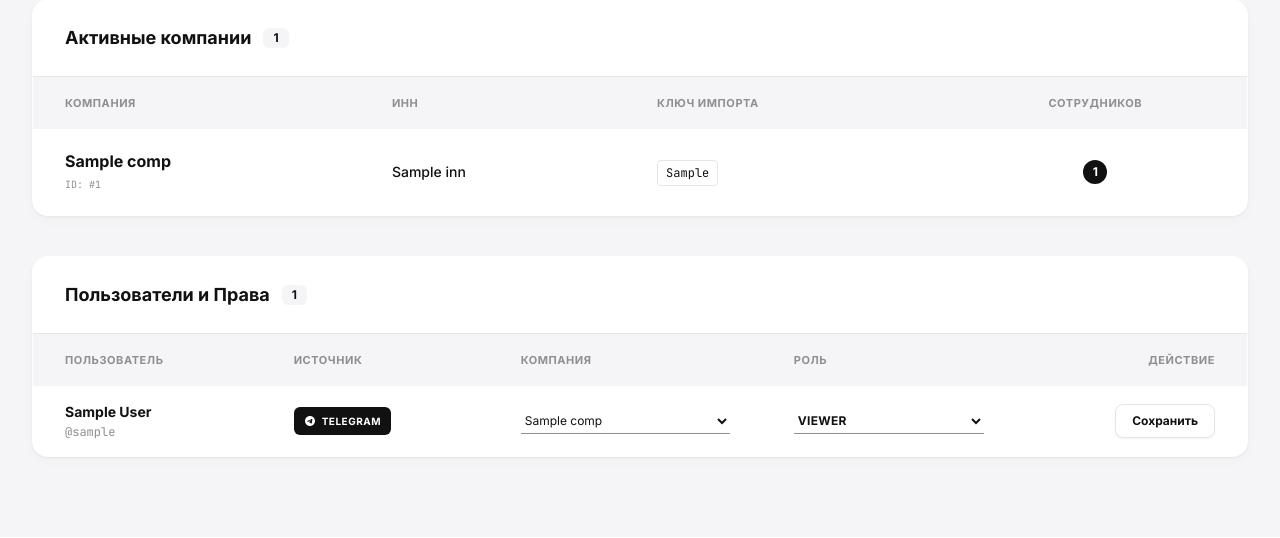
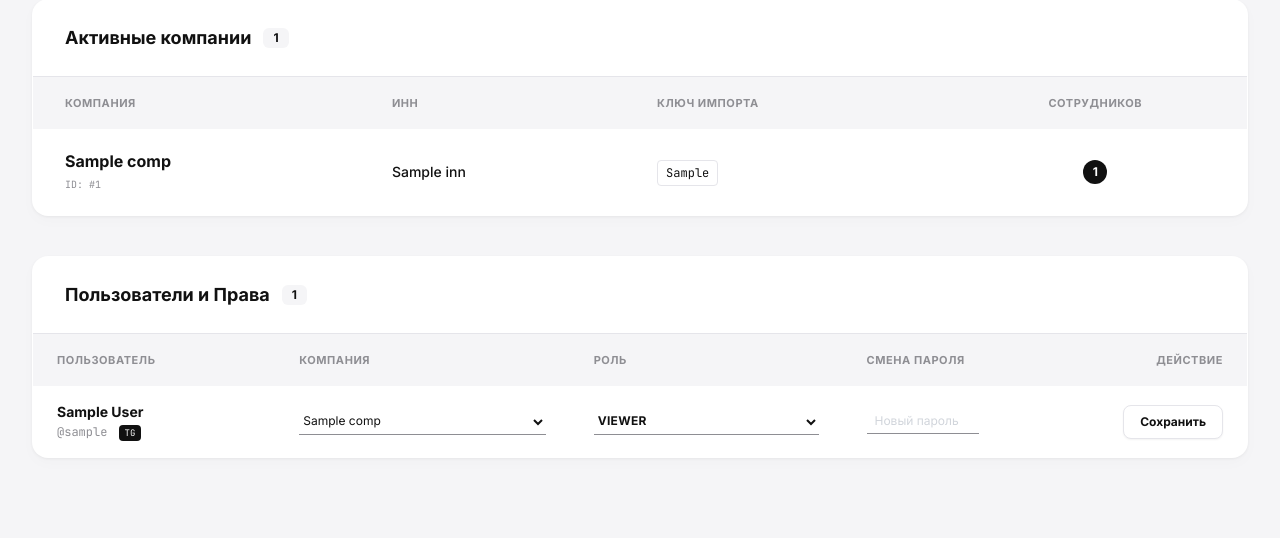
Before and after one commit to kuzyivan/telegram-bot-container-tracker-2, a FastAPI app: template web/templates/admin_companies.html in a window 1280 px wide. Shown: the part 629-1167 px from the top of the page. Before the commit the page ends 1089 px from the top, so only its background shows below. Run offline with FastAPI, Linux system fonts and the light colour scheme; the template is opened without the code that fills it: most values are stand-ins (such as "Sample title", 1, 10 or a date in 2020); parts of the project's set-up code (start-up, migrations or seed data) failed here and were passed over; some libraries are stand-ins or nearby versions.

Commit message:
web/routers/admin_modules/companies.pyweb/templates/admin_companies.html

```diff
--- a/web/templates/admin_companies.html
+++ b/web/templates/admin_companies.html
@@ -23,6 +23,7 @@
 
     <div class="grid grid-cols-1 xl:grid-cols-2 gap-8">
 
+        <!-- ФОРМА СОЗДАНИЯ КОМПАНИИ -->
         <div class="bg-white p-8 rounded-2xl shadow-card border border-transparent h-full flex flex-col">
             <div class="flex items-center gap-3 mb-6">
                 <div class="w-8 h-8 rounded-lg bg-mono-bg flex items-center justify-center text-mono-black">
@@ -59,6 +60,7 @@
             </form>
         </div>
 
+        <!-- ФОРМА СОЗДАНИЯ ПОЛЬЗОВАТЕЛЯ -->
         <div class="bg-white p-8 rounded-2xl shadow-card border border-transparent h-full flex flex-col">
             <div class="flex items-center gap-3 mb-6">
                 <div class="w-8 h-8 rounded-lg bg-mono-bg flex items-center justify-center text-mono-black">
@@ -111,6 +113,7 @@
         </div>
     </div>
 
+    <!-- СПИСОК КОМПАНИЙ -->
     <div class="bg-white rounded-2xl shadow-card border border-transparent overflow-hidden">
         <div class="px-8 py-6 bg-white border-b border-mono-border flex justify-between items-center">
             <h3 class="text-lg font-bold text-mono-black flex items-center gap-3">
@@ -156,6 +159,7 @@
         </div>
     </div>
 
+    <!-- СПИСОК ПОЛЬЗОВАТЕЛЕЙ -->
     <div class="bg-white rounded-2xl shadow-card border border-transparent overflow-hidden">
         <div class="px-8 py-6 bg-white border-b border-mono-border flex justify-between items-center">
             <h3 class="text-lg font-bold text-mono-black flex items-center gap-3">
@@ -168,11 +172,11 @@
             <table class="w-full text-sm text-left">
                 <thead class="bg-mono-bg text-mono-gray text-[11px] uppercase font-bold tracking-wider">
                     <tr>
-                        <th class="px-8 py-4">Пользователь</th>
-                        <th class="px-8 py-4">Источник</th>
-                        <th class="px-8 py-4">Компания</th>
-                        <th class="px-8 py-4">Роль</th>
-                        <th class="px-8 py-4 text-right">Действие</th>
+                        <th class="px-6 py-4">Пользователь</th>
+                        <th class="px-6 py-4">Компания</th>
+                        <th class="px-6 py-4">Роль</th>
+                        <th class="px-6 py-4 w-40">Смена пароля</th>
+                        <th class="px-6 py-4 text-right">Действие</th>
                     </tr>
                 </thead>
                 <tbody class="divide-y divide-mono-border">
@@ -180,36 +184,24 @@
                     <tr class="hover:bg-mono-bg transition group">
                         <form action="/admin/users/{{ user.id }}/update" method="POST">
 
-                            <td class="px-8 py-4 align-middle">
+                            <td class="px-6 py-4 align-middle">
                                 <div class="font-bold text-mono-black">
                                     {{ user.first_name }} {{ user.last_name or '' }}
                                 </div>
                                 <div class="text-xs text-mono-gray font-mono mt-0.5">
                                     {% if user.username %}
                                         @{{ user.username }}
+                                        <span class="inline-block ml-1 px-1.5 rounded bg-mono-black text-white text-[9px]">TG</span>
                                     {% elif user.email_login %}
                                         {{ user.email_login }}
+                                        <span class="inline-block ml-1 px-1.5 rounded bg-gray-200 text-gray-600 text-[9px]">WEB</span>
                                     {% else %}
                                         ID: {{ user.id }}
                                     {% endif %}
                                 </div>
                             </td>
 
-                            <td class="px-8 py-4 align-middle">
-                                {% if user.telegram_id %}
-                                    <div class="inline-flex items-center gap-1.5 px-2.5 py-1 rounded-md bg-mono-black text-white text-[10px] font-bold uppercase tracking-wider">
-                                        <svg class="w-3 h-3" fill="currentColor" viewBox="0 0 24 24"><path d="M12 2C6.48 2 2 6.48 2 12s4.48 10 10 10 10-4.48 10-10S17.52 2 12 2zm4.64 6.8c-.15 1.58-.8 5.42-1.13 7.19-.14.75-.42 1-.68 1.03-.58.05-1.02-.38-1.58-.75-.88-.58-1.38-.94-2.23-1.5-.99-.65-.35-1.01.22-1.59.15-.15 2.71-2.48 2.76-2.69a.2.2 0 00-.05-.18c-.06-.05-.14-.03-.21-.02-.09.02-1.49.95-4.22 2.79-.4.27-.76.41-1.08.4-.36-.01-1.04-.2-1.55-.37-.63-.2-1.12-.31-1.08-.66.02-.18.27-.36.74-.55 2.92-1.27 4.86-2.11 5.83-2.51 2.78-1.16 3.35-1.36 3.73-1.36.08 0 .27.02.39.12.1.08.13.19.14.27-.01.06.01.24 0 .24z"></path></svg>
-                                        Telegram
-                                    </div>
-                                {% else %}
-                                    <div class="inline-flex items-center gap-1.5 px-2.5 py-1 rounded-md bg-white border border-mono-border text-mono-black text-[10px] font-bold uppercase tracking-wider">
-                                        <svg class="w-3 h-3" fill="none" stroke="currentColor" viewBox="0 0 24 24"><path stroke-linecap="round" stroke-linejoin="round" stroke-width="2" d="M21 12a9 9 0 01-9 9m9-9a9 9 0 00-9-9m9 9H3m9 9a9 9 0 01-9-9m9 9c1.657 0 3-4.03 3-9s-1.343-9-3-9m0 18c-1.657 0-3-4.03-3-9s1.343-9 3-9m-9 9a9 9 0 019-9"></path></svg>
-                                        WEB
-                                    </div>
-                                {% endif %}
-                            </td>
-
-                            <td class="px-8 py-4 align-middle">
+                            <td class="px-6 py-4 align-middle">
                                 <select name="company_id" class="bg-white border-b border-mono-gray text-mono-black text-xs focus:border-mono-black focus:ring-0 block w-full py-1 pr-8 bg-transparent outline-none cursor-pointer hover:bg-mono-bg transition">
                                     <option value="0" {% if not user.company_id %}selected{% endif %}>— Нет —</option>
                                     {% for comp in companies %}
@@ -220,7 +212,7 @@
                                 </select>
                             </td>
 
-                            <td class="px-8 py-4 align-middle">
+                            <td class="px-6 py-4 align-middle">
                                 <select name="role" class="bg-white border-b border-mono-gray text-mono-black text-xs focus:border-mono-black focus:ring-0 block w-full py-1 pr-8 bg-transparent outline-none cursor-pointer hover:bg-mono-bg transition uppercase font-bold tracking-wide">
                                     <option value="viewer" {% if user.role == 'viewer' %}selected{% endif %}>Viewer</option>
                                     <option value="manager" {% if user.role == 'manager' %}selected{% endif %}>Manager</option>
@@ -229,7 +221,13 @@
                                 </select>
                             </td>
 
-                            <td class="px-8 py-4 text-right align-middle">
+                            <!-- ПОЛЕ СМЕНЫ ПАРОЛЯ -->
+                            <td class="px-6 py-4 align-middle">
+                                <input type="text" name="new_password" placeholder="Новый пароль"
+                                       class="w-full bg-white border-b border-mono-gray text-mono-black text-xs py-1 px-2 outline-none focus:border-mono-black focus:bg-white transition placeholder-gray-300">
+                            </td>
+
+                            <td class="px-6 py-4 text-right align-middle">
                                 <button type="submit" class="text-mono-black hover:bg-mono-black hover:text-white font-bold text-xs bg-white border border-mono-border px-4 py-2 rounded-lg transition shadow-sm">
                                     Сохранить
                                 </button>
```
Also changed, not shown: web/routers/admin_modules/companies.py (+23 -2 lines).
